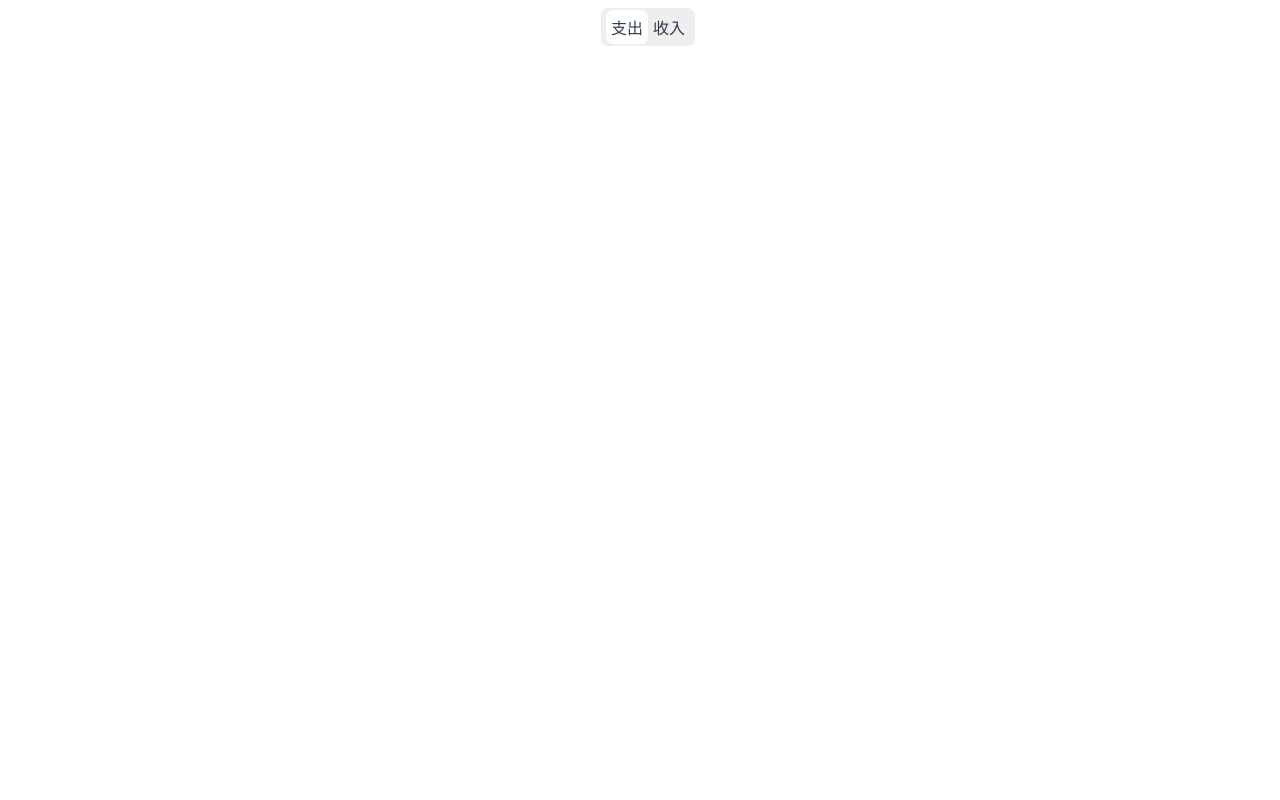
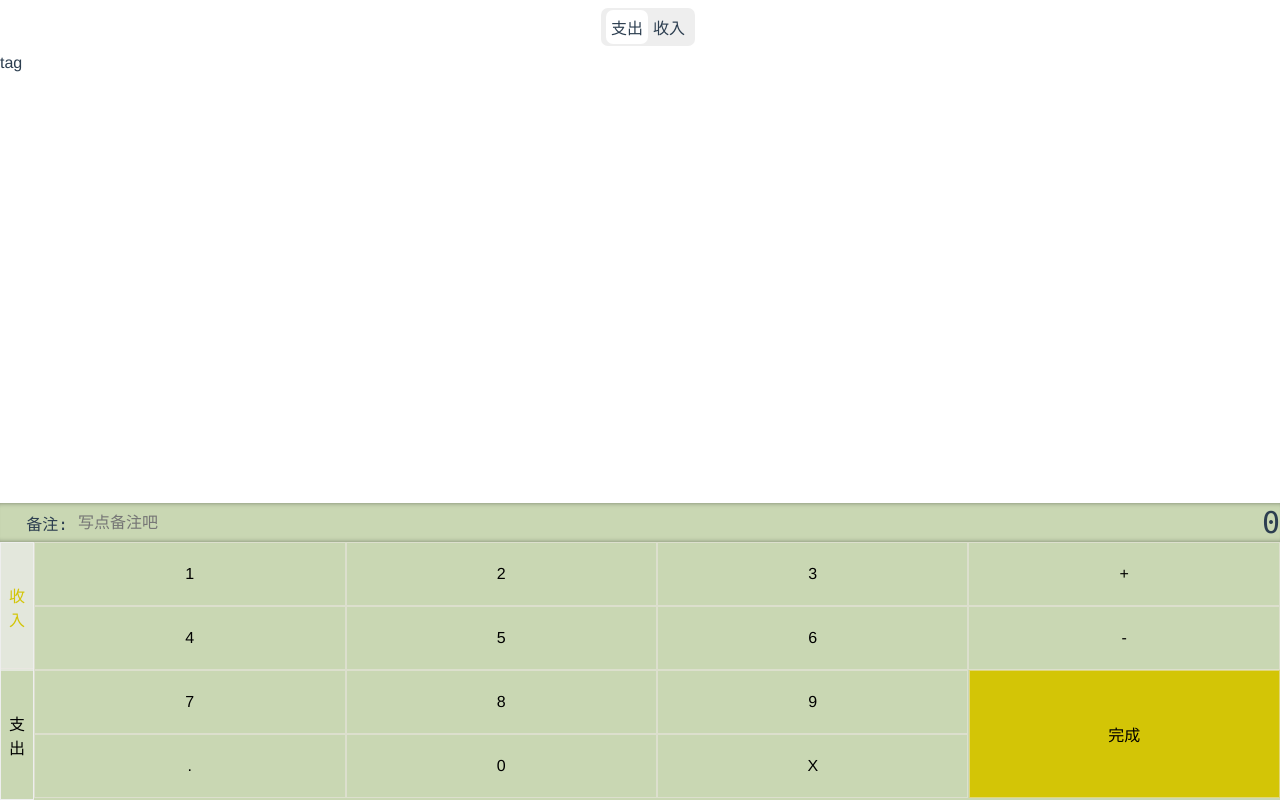
Before and after one commit to McGorger/morney-accounts-source, a Vue app: page /#/money in a window 1280 px wide. Built offline with nearby package versions, Linux system fonts and the light colour scheme.

Commit message:
实现numberPad样式

```diff
--- a/src/components/Money/Tags.vue
+++ b/src/components/Money/Tags.vue
@@ -1,6 +1,6 @@
 <template>
  <div>
-
+      tag
  </div>
 </template>
 
--- a/src/components/Money/numberPad.vue
+++ b/src/components/Money/numberPad.vue
@@ -1,15 +1,162 @@
 <template>
- <div>
-
- </div>
+  <div class="numberPad">
+    <div class="output">
+      <label class="notes">
+        <Icon name="note" />
+        <span class="name">备注:</span>
+        <input type="text" :placeholder="'写点备注吧'" />
+      </label>
+      <span>{{ output }}</span>
+    </div>
+    <div class="buttons">
+      <div class="button-type">
+        <button
+         v-for="item in Types"
+         :key="item"
+         :class="{selected:item===type}"
+         @click="select(item)">{{ item }}</button>
+      </div>
+      <div class="button-number">
+        <button @click="inputContent">1</button>
+        <button @click="inputContent">2</button>
+        <button @click="inputContent">3</button>
+        <button>+</button>
+        <button @click="inputContent">4</button>
+        <button @click="inputContent">5</button>
+        <button @click="inputContent">6</button>
+        <button>-</button>
+        <button @click="inputContent">7</button>
+        <button @click="inputContent">8</button>
+        <button @click="inputContent">9</button>
+        <button class="ok">完成</button>
+        <button @click="inputContent">.</button>
+        <button @click="inputContent">0</button>
+        <button>X</button>
+      </div>
+    </div>
+  </div>
 </template>
 
 <script lang='ts'>
- export default {
+ import Vue from 'vue';
+import {Component,Prop} from 'vue-property-decorator';
+import {EventBus} from '@/event-bus.ts'
+console.log(EventBus)
+@Component
+ export default class NumberPad extends Vue {
+//   @Prop(Number) readonly value!: number;
+//    output = this.value.toString();
+    Types:String[] = ['收入','支出'];
+    type:string = '收入';
+    output:string ='0';
+   select(item:string){
+     this.type  = item;
+  }
+  inputContent(event: MouseEvent) {
+    const button = event.target as HTMLButtonElement;
+    const input = button.textContent!;
+    if(this.output.length>=8){
+        return;
+    }
+
+    if (this.output === "0") {
+      if ("1234567890".indexOf(input) >= 0) {
+        this.output = input;
+      } else {
+        this.output += input;
+      }
+      return;
+    }
+    if(this.output.indexOf('.') >= 0 && input ==='.' ){
+           console.log(input)
+        return;
+    }
+         this.output += button.textContent;
+ }
+
  }
 </script>
 
 <style scoped lang='scss'>
-
-
+@import "~@/assets/style/helper.scss";
+.numberPad {
+      margin-top: 5px;
+        background-color: rgba(76, 124, 4, 0.3);
+  .output {
+    font-size: 30px;
+    font-family: Consolas, monospace;
+    padding: 2px 0px;
+    overflow: scroll;
+    display: flex;
+    box-shadow: inset 0 -5px 5px -5px fade-out($color: black, $amount: 0.6),
+      inset 0 5px 5px -5px fade-out($color: black, $amount: 0.6);
+    .notes {
+      font-size: 16px;
+      padding-left: 5px;
+      display: flex;
+      align-items: center;
+      justify-content: space-between;
+      .name {
+        width: 47px;
+        padding-right: 10px;
+      }
+      input {
+        height: 30px;
+        width: 40vw;
+        background: transparent;
+        border: none;
+        padding-right: 10px;
+      }
+    }
+    span{
+        flex:1;
+        text-align: right;
+    }
+  }
+  .buttons{
+  @extend %fixClear;
+    display: flex;
+    justify-content: space-between;
+   $bg:rgba(240, 232, 232,.5);
+  >.button-type{
+       display: flex;
+       flex-direction: column;
+       align-items: center;
+         border: .5px solid #eee;
+         position: relative;
+       button{
+           text-align: center;
+           width: 99%;
+           height: 64*2px;
+         &.selected{
+             color:$font-highlight;
+             background:rgba(238, 238, 238,.7);
+         }
+       }
+       &::after{
+           content:"";
+           display: block;
+           height:1px;
+           width:100%;
+           background-color: $bg;
+           position: absolute;
+           top:49%;
+           left: 0;
+       }
+  }
+   >.button-number{
+      flex:1;
+      button{
+          border: .5px solid  $bg;
+          width: 25%;
+          height: 64px;
+          &.ok{
+               height: 64 * 2px;
+              float: right;
+             background-color:$font-highlight;
+          }
+      }
+  }
+  }
+}
 </style>
--- /dev/null
+++ b/src/event-bus.ts
@@ -0,0 +1,2 @@
+import Vue from 'vue'
+export const EventBus = new Vue()
--- a/src/views/Money.vue
+++ b/src/views/Money.vue
@@ -1,19 +1,31 @@
 <template>
 <Layout show>
   <Type/>
+  <div class="tag">
+     <Tags/>
+  </div>
+  <NumberPad/>
 </Layout>
 </template>
 
 <script lang='ts'>
 import Type from '@/components/Money/Type.vue'
+import Tags from '@/components/Money/Tags.vue'
+import NumberPad from '@/components/Money/NumberPad.vue'
+
  export default {
     components:{
-       Type
+       Type,
+       Tags,
+       NumberPad,
+
     }
  }
 </script>
 
 <style scoped lang='scss'>
 
-
+ .tag{
+    flex: 1;
+ }
 </style>
```
Also changed, not shown: src/assets/icons/note.svg (added).
